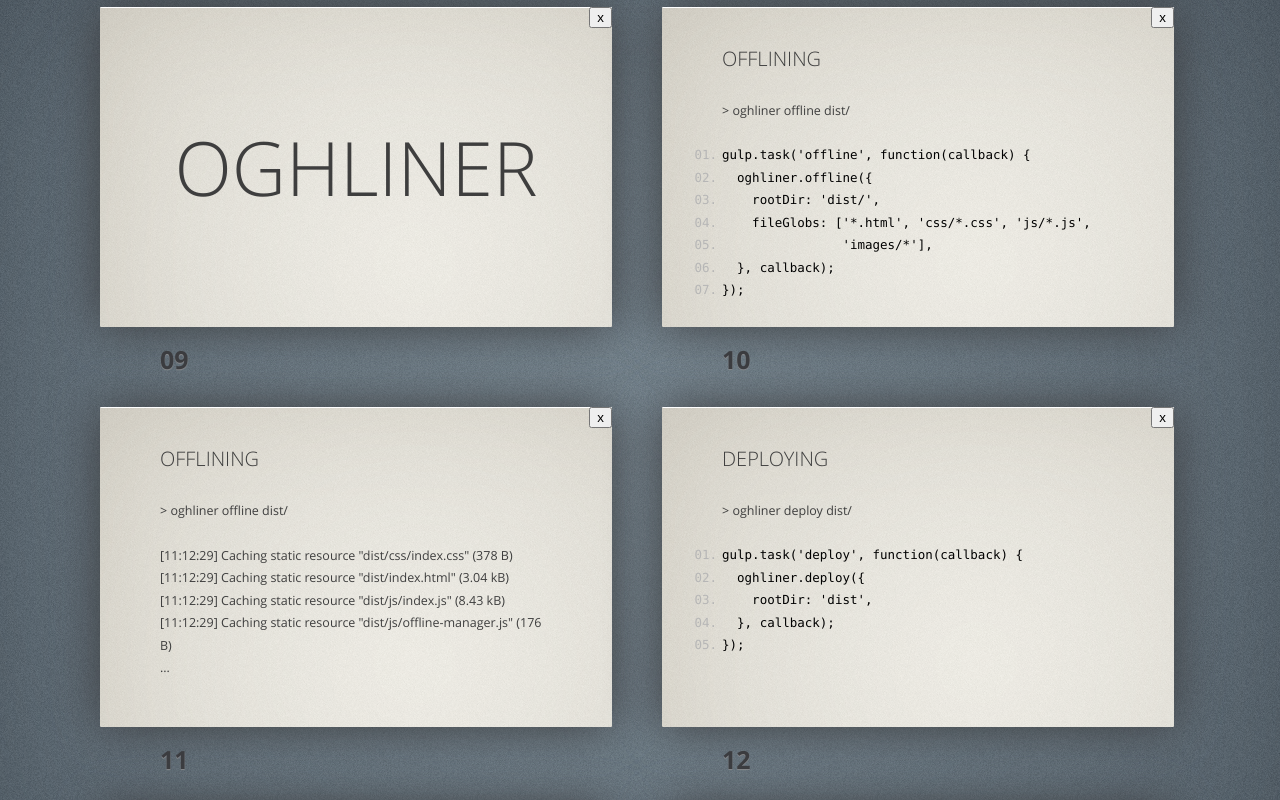
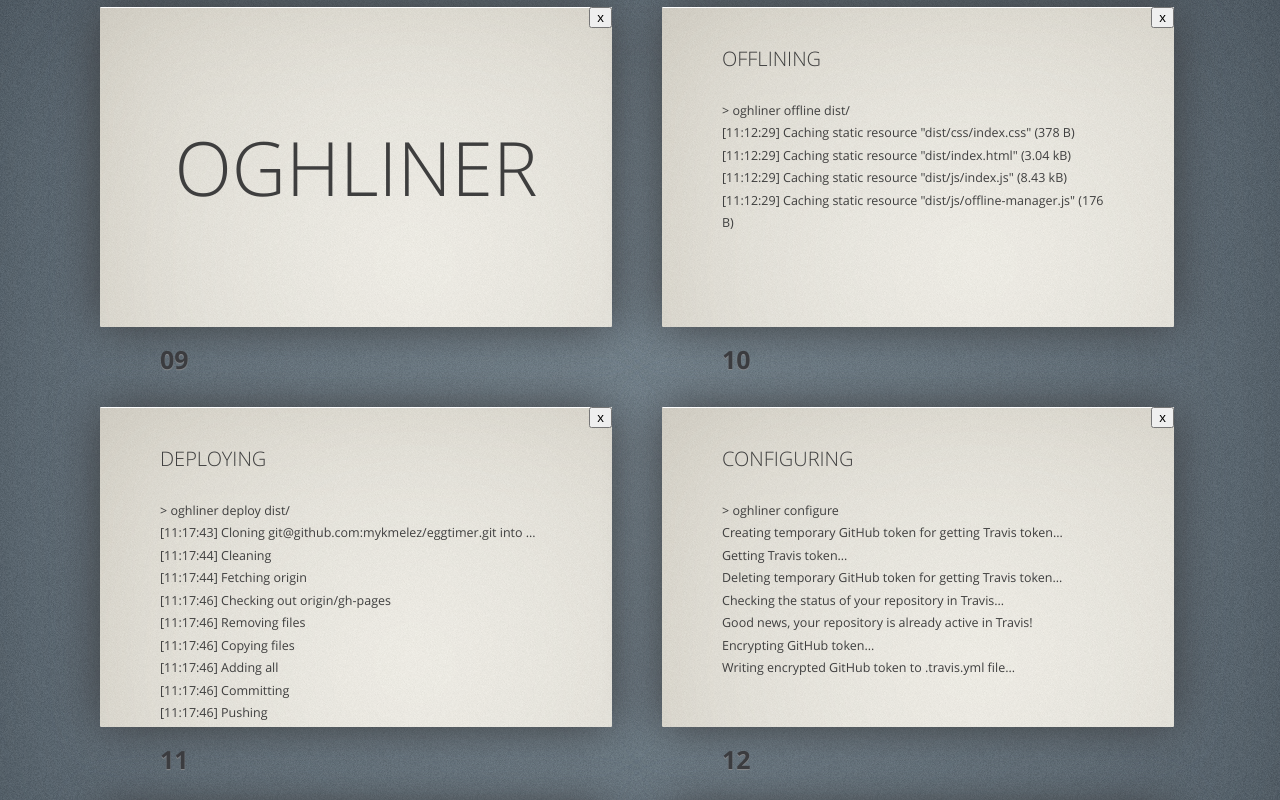
Before and after one commit to mykmelez/offline-web-apps-on-github-pages, a plain HTML site: page src/index.html in a window 1280 px wide. Shown: the part 2110-2910 px from the top of the page. Drawn offline with Linux system fonts and the light colour scheme; files whose address does not match are found by name.

Commit message:
clean up command examples

```diff
--- a/src/index.html
+++ b/src/index.html
@@ -165,16 +165,11 @@
   <div id="offline" class="slide"><div>
     <section>
       <header><h2>Offlining</h2></header>
-      <pre>> oghliner offline dist/</pre>
-      <pre>
-        <code>gulp.task('offline', function(callback) {</code>
-        <code>  oghliner.offline({</code>
-        <code>    rootDir: 'dist/',</code>
-        <code>    fileGlobs: ['*.html', 'css/*.css', 'js/*.js',</code>
-        <code>                'images/*'],</code>
-        <code>  }, callback);</code>
-        <code>});</code>
-      </pre>
+      > oghliner offline dist/<br>
+      [11:12:29] Caching static resource "dist/css/index.css" (378 B)<br>
+      [11:12:29] Caching static resource "dist/index.html" (3.04 kB)<br>
+      [11:12:29] Caching static resource "dist/js/index.js" (8.43 kB)<br>
+      [11:12:29] Caching static resource "dist/js/offline-manager.js" (176 B)<br>
       <footer class="notes">
         * creates offline-worker.js script in root directory
         * also need to copy offline-manager.js and load it in HTML pages
@@ -182,39 +177,10 @@
     </section>
   </div></div>
 
-  <div id="offline-result" class="slide"><div>
-    <section>
-      <header><h2>Offlining</h2></header>
-      > oghliner offline dist/<br>
-      <br>
-      [11:12:29] Caching static resource "dist/css/index.css" (378 B)<br>
-      [11:12:29] Caching static resource "dist/index.html" (3.04 kB)<br>
-      [11:12:29] Caching static resource "dist/js/index.js" (8.43 kB)<br>
-      [11:12:29] Caching static resource "dist/js/offline-manager.js" (176 B)<br>
-      …<br>
-      <footer class="notes"></footer>
-    </section>
-  </div></div>
-
-  <div id="deploy" class="slide"><div>
+  <div id="deploy-result" class="slide"><div>
     <section>
       <header><h2>Deploying</h2></header>
-      <pre>> oghliner deploy dist/</pre>
-      <pre>
-        <code>gulp.task('deploy', function(callback) {</code>
-        <code>  oghliner.deploy({</code>
-        <code>    rootDir: 'dist',</code>
-        <code>  }, callback);</code>
-        <code>});</code>
-      </pre>
-      <footer class="notes"></footer>
-    </section>
-  </div></div>
-
-  <div id="deploy-result" class="slide"><div>
-    <section>
         > oghliner deploy dist/<br>
-        <br>
         [11:17:43] Cloning git@github.com:mykmelez/eggtimer.git into …<br>
         [11:17:44] Cleaning<br>
         [11:17:44] Fetching origin<br>
@@ -232,7 +198,6 @@
     <section>
       <header><h2>Configuring</h2></header>
       > oghliner configure<br>
-      <br>
       Creating temporary GitHub token for getting Travis token…<br>
       Getting Travis token…<br>
       Deleting temporary GitHub token for getting Travis token…<br>
```
